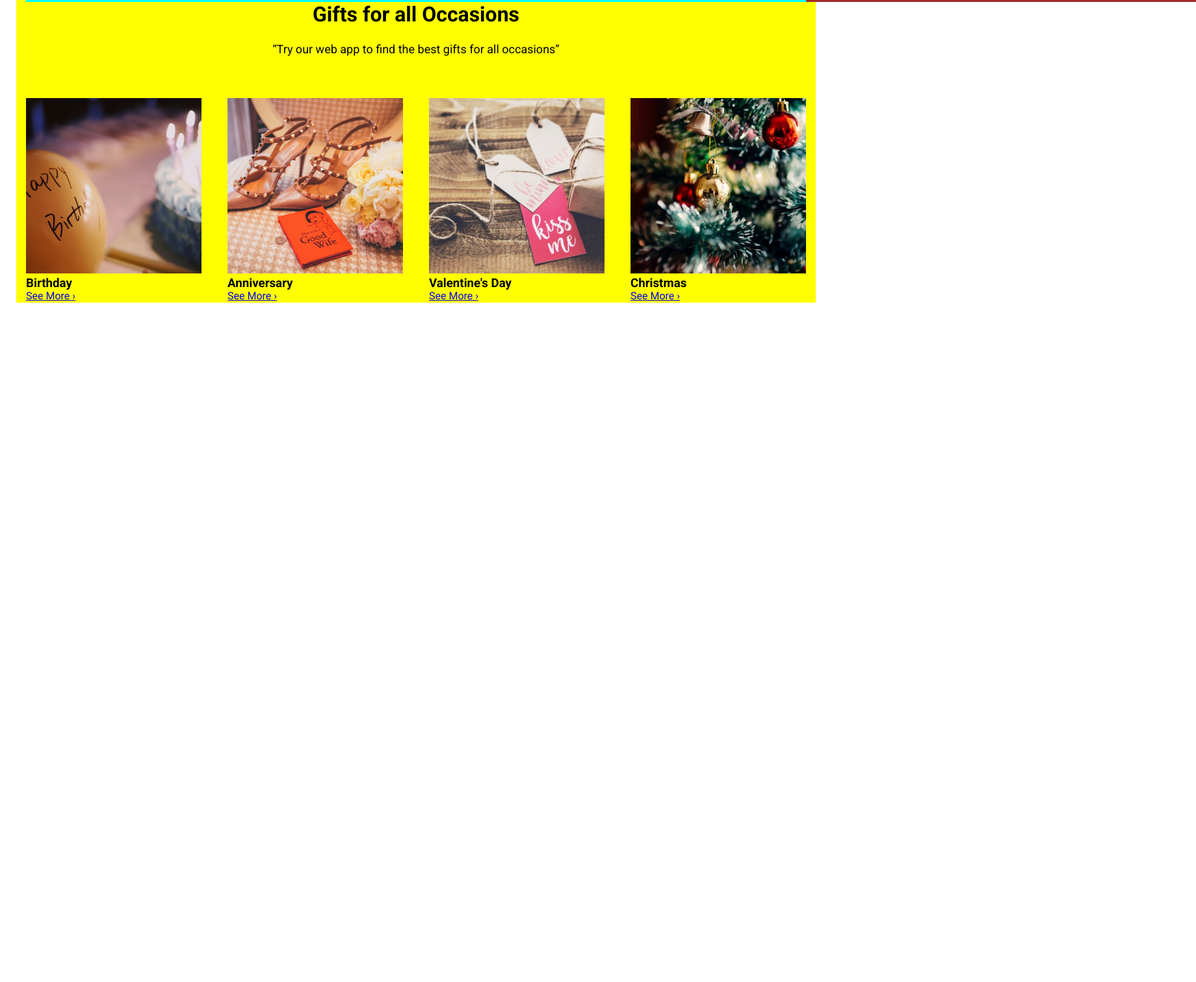
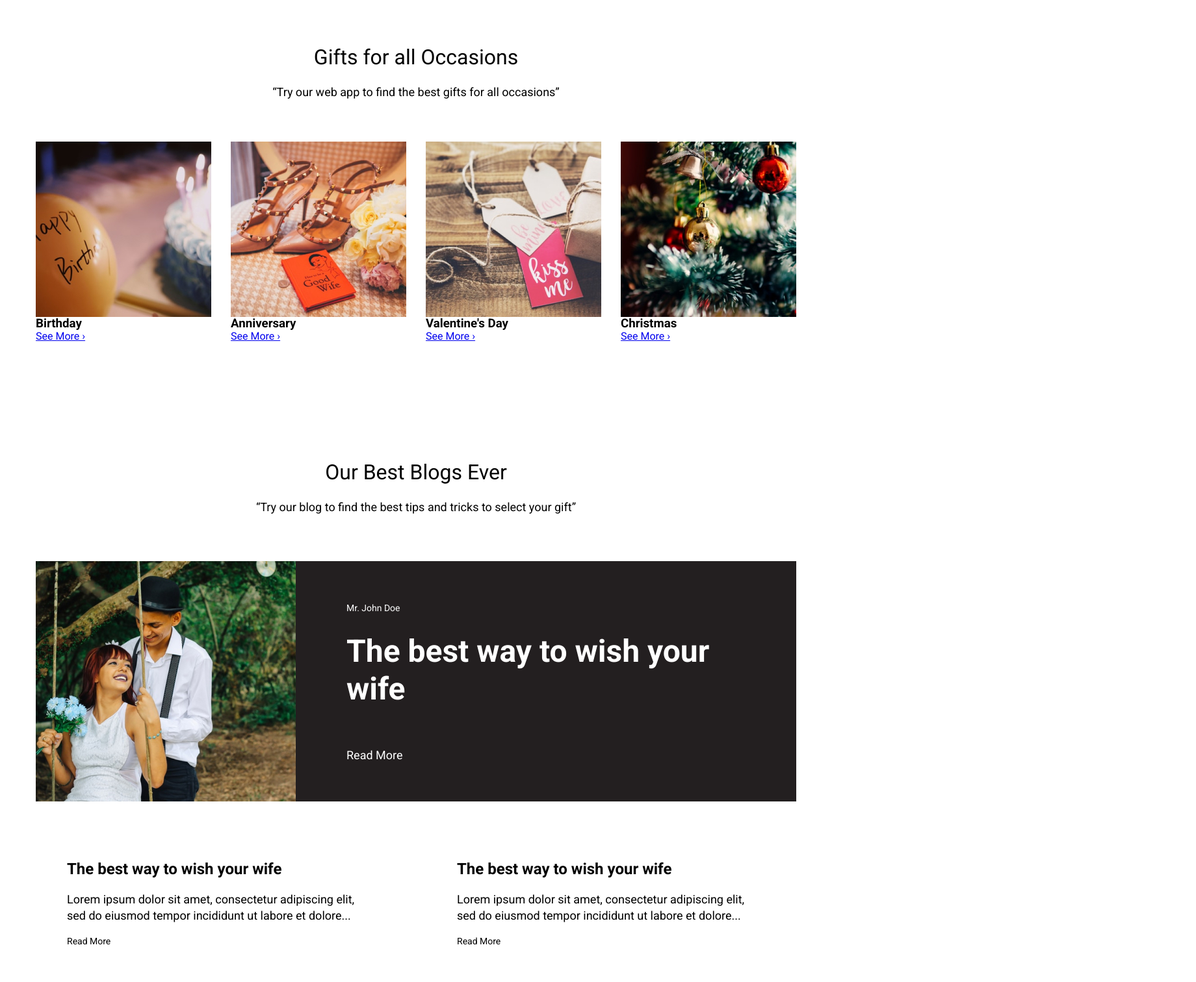
Before and after one commit to Tigriceo/fson-71-2, a plain HTML site: page index.html in a window 1280 px wide. Shown: the part 718-2230 px from the top of the page at 65% size, 1840 px wide, since content can reach past the window. Before the commit the page ends 1184 px from the top, so only its background shows below. Drawn offline with nearby package versions, Linux system fonts and the light colour scheme.

Commit message:
Blogs done

```diff
--- a/css/styles.css
+++ b/css/styles.css
@@ -1,17 +1,37 @@
 * {
   margin: 0;
   padding: 0;
+  box-sizing: border-box;
 }
 body {
   font-family: "Roboto", sans-serif;
 
   color: #000000;
 }
+img {
+  display: block;
+  max-width: 100%;
+  height: auto;
+}
 .container {
   max-width: 1200px;
   margin: 0 auto;
   padding: 0 15px;
-  background: yellow;
+}
+.section {
+  padding: 90px 0;
+}
+.section-title {
+  margin-bottom: 23px;
+  text-align: center;
+  font-size: 32px;
+  line-height: 1.1875;
+  font-weight: 400;
+}
+.section-subtitle {
+  text-align: center;
+  font-size: 18px;
+  line-height: 1.3594;
 }
 
 .hero__block {
@@ -33,21 +53,72 @@ body {
   transform: translateX(-100%);
   height: auto;
 }
-
-.gifts-title {
-  text-align: center;
-  font-size: 32px;
-  line-height: 1.1875;
-  margin-bottom: 23px;
-}
-.gifts-desc {
-  text-align: center;
-  font-size: 18px;
-  line-height: 1.3594;
-}
 .gifts-list {
   list-style: none;
   margin-top: 63px;
   display: flex;
   justify-content: space-between;
 }
+
+/*  */
+
+.blogs__list {
+  display: flex;
+  flex-wrap: wrap;
+  gap: 40px 30px;
+  margin-top: 71px;
+  line-height: 1.4;
+}
+
+.blogs__list-item {
+  flex: 0 0 calc(50% - 15px);
+  padding: 48px;
+  background: #fff;
+}
+.blogs__list-item:hover {
+  box-shadow: 10px 10px 15px rgba(0, 0, 0, 0.05);
+}
+.blogs__top {
+  display: flex;
+  flex: 0 0 100%;
+  padding: 0;
+}
+.blogs__top:hover{
+  box-shadow: none;
+}
+.blogs__top .blogs__top-text {
+  padding: 63px 78px 49px;
+  color: #ffffff;
+  background: #231f20;
+}
+.blogs__top .blogs-author {
+  margin-bottom: 27px;
+}
+.blogs__top .blogs__top-title {
+  margin-bottom: 60px;
+}
+.blogs__top .blogs__top-title {
+  font-size: 48px;
+  line-height: 1.2083;
+}
+.blogs__top .blogs-link {
+  font-size: 18px;
+}
+.blogs-author {
+  display: block;
+  font-size: 14px;
+}
+.blogs__top-title {
+  font-size: 24px;
+  line-height: 1.4;
+}
+.blogs-item-desc {
+  margin: 16px 0;
+  font-size: 18px;
+  line-height: 1.4;
+}
+.blogs-link {
+  color: inherit;
+  font-size: 14px;
+  text-decoration: none;
+}
--- a/index.html
+++ b/index.html
@@ -47,10 +47,10 @@
         </div>
       </section>
 
-      <section class="gifts">
+      <section class="section gifts">
         <div class="container">
-          <h2 class="gifts-title">Gifts for all Occasions</h2>
-          <p class="gifts-desc">“Try our web app to find the best gifts for all occasions”</p>
+          <h2 class="section-title gifts-title">Gifts for all Occasions</h2>
+          <p class="section-subtitle gifts-desc">“Try our web app to find the best gifts for all occasions”</p>
           <ul class="gifts-list">
             <li class="gifts-item">
               <img src="./images/gifts/1.jpg" alt="Birthday" />
@@ -75,6 +75,37 @@
           </ul>
         </div>
       </section>
+
+      <section class="section blogs">
+        <div class="container">
+          <h2 class="section-title">Our Best Blogs Ever</h2>
+          <p class="section-subtitle">“Try our blog to find the best tips and tricks to select your gift”</p>
+          <div class="blogs__list">
+            <article class="blogs__list-item blogs__top">
+              <img src="./images/blogs_top.jpg" width="400" height="370" alt="The best way to wish your wife" />
+              <div class="blogs__top-text">
+                <span class="author blogs-author">Mr. John Doe</span>
+                <h3 class="blogs__top-title">The best way to wish your wife</h3>
+                <a href="#" class="blogs-link">Read More</a>
+              </div>
+            </article>
+            <article class="blogs__list-item">
+              <div class="blogs__top-text">
+                <h3 class="blogs__top-title">The best way to wish your wife</h3>
+                <p class="blogs-item-desc">Lorem ipsum dolor sit amet, consectetur adipiscing elit, sed do eiusmod tempor incididunt ut labore et dolore...</p>
+                <a href="#" class="blogs-link">Read More</a>
+              </div>
+            </article>
+            <article class="blogs__list-item">
+              <div class="blogs__top-text">
+                <h3 class="blogs__top-title">The best way to wish your wife</h3>
+                <p class="blogs-item-desc">Lorem ipsum dolor sit amet, consectetur adipiscing elit, sed do eiusmod tempor incididunt ut labore et dolore...</p>
+                <a href="#" class="blogs-link">Read More</a>
+              </div>
+            </article>
+          </div>
+        </div>
+      </section>
     </main>
     <footer></footer>
   </body>
```
Also changed, not shown: images/blogs_top.jpg (added).
